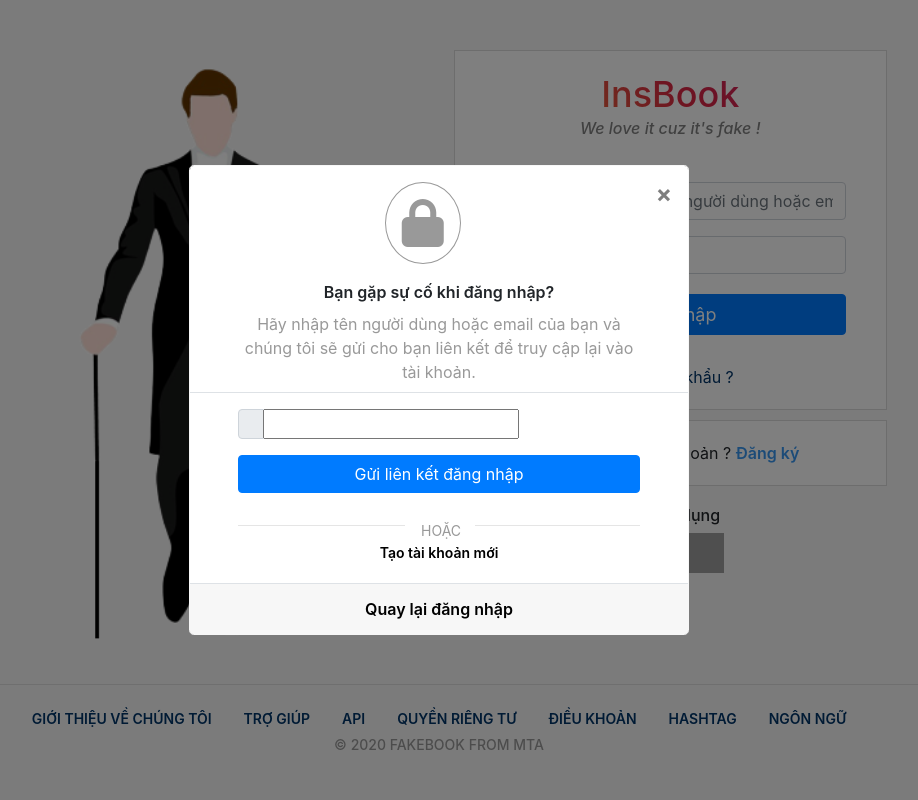
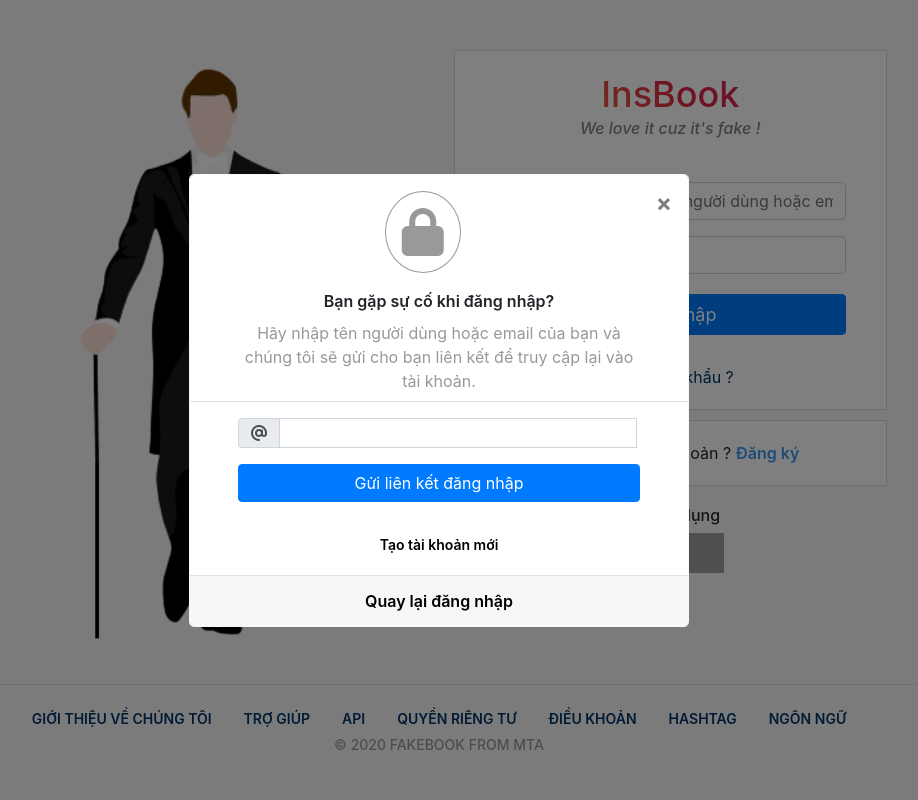
Before and after one commit to sagara11/InsBook, an ASP.NET MVC app: template InsBook/Areas/Client/Views/Login/Index.cshtml in a window 1280 px wide, after a click on "Quên mật khẩu ?". Shown: the whole page, without its empty margins (201-1119 px from the left). Run offline with ASP.NET Core 8 and stand-ins for ASP.NET MVC 5, Linux system fonts and the light colour scheme; the template is opened without the code that fills it, so the values that code supplies are empty; style sheets or scripts are compiled from the project's sources; the project's own start-up code is not run, and a stand-in starts its controllers and pages; some libraries are stand-ins or nearby versions; grey boxes are pictures that could not be loaded.

Commit message:
trang dang ki css

```diff
--- a/InsBook/Areas/Client/Views/Login/Index.cshtml
+++ b/InsBook/Areas/Client/Views/Login/Index.cshtml
@@ -42,7 +42,7 @@
                                 <div class="input-group">
                                     <div class="input-group-prepend">
                                         <div class="input-group-text">
-                                            <i class="fas fa-user-tie"></i>
+                                            <i class="fas fa-key"></i>
                                         </div>
                                     </div>
                                     @Html.TextBoxFor(model => model.Password, new { @class = "form-control", @type = "password", @placeholder = "Mật khẩu", @autoforcus = "autoforcus" })
@@ -87,17 +87,17 @@
                             {
                                 @Html.AntiForgeryToken()
                                 @Html.ValidationSummary(true, "", new { @class = "text-danger" })
-                                <div class="input-group">
-                                    <div class="input-group-prepend">
-                                        <span class="input-group-text" id=""></span>
+                            <div class="input-group">
+                                <div class="input-group-prepend">
+                                    <div class="input-group-text">
+                                        <i class="fas fa-at"></i>
                                     </div>
-                                    @Html.TextBoxFor(model => model.Email, new { htmlAttributes = new { @class = "form-control", @placeholder = "Email, điện thoại hoặc tên người dùng" } })
-                                    @Html.ValidationMessageFor(model => model.Email, "", new { @class = "text-danger" })
                                 </div>
+                                @Html.TextBoxFor(model => model.Email, new { htmlAttributes = new { @class = "form-control", @placeholder = "Email, điện thoại hoặc tên người dùng" } })
+                                @Html.ValidationMessageFor(model => model.Email, "", new { @class = "text-danger" })
+                            </div>
                                 <button type="submit" class="btn btn-block btn-primary">Gửi liên kết đăng nhập</button>
                             }
-                            <hr>
-                            <p>HOẶC</p>
                             <a href="http://localhost/messenger-frontend/views/pages/register.php" title="">Tạo tài khoản mới</a>
                         </div>
                         <div class="modal-footer">
--- a/InsBook/Assets/css/pages/login.css
+++ b/InsBook/Assets/css/pages/login.css
@@ -100,21 +100,14 @@ main #login-page .modal-content {
     main #login-page .modal-content .modal-body .input-group {
       padding: 16px 0;
       position: relative; }
-    main #login-page .modal-content .modal-body hr {
-      margin-top: 32px; }
-    main #login-page .modal-content .modal-body p {
-      margin-bottom: 0;
-      padding: 0 16px;
-      width: 14%;
-      position: absolute;
-      top: 127px;
-      left: 215px;
-      background-color: #fff;
-      font-size: 14px;
-      color: #999;
-      font-size: 600; }
+      main #login-page .modal-content .modal-body .input-group input {
+        max-width: unset;
+        width: 89%;
+        border: 1px solid #ced4da; }
+        main #login-page .modal-content .modal-body .input-group input:focus {
+          border: 1px solid #ced4da; }
     main #login-page .modal-content .modal-body a {
-      margin-top: 12px;
+      margin-top: 32px;
       text-decoration: none;
       font-size: 14px;
       font-weight: 600;
--- a/InsBook/Assets/css/pages/login.scss
+++ b/InsBook/Assets/css/pages/login.scss
@@ -3,25 +3,29 @@ main {
 		.images-sidebar {
 			height: 618px;
 			width: 100%;
+
 			img {
 				width: 100%;
 				height: 100%;
 				object-fit: cover;
 			}
 		}
+
 		.form-login {
 			background-color: #fff;
 			border: 1px solid #dbdbdb;
 			margin-bottom: 10px;
+
 			h1 {
 				text-align: center;
 				font-size: 36px;
 				padding-top: 22px;
 				background: -webkit-linear-gradient(45deg, #f09433 0%,#e6683c 25%,#dc2743 50%,#cc2366 75%,#bc1888 100%);
-			  	-webkit-background-clip: text;
-			  	-webkit-text-fill-color: transparent;
-			  	margin-bottom: 0;
+				-webkit-background-clip: text;
+				-webkit-text-fill-color: transparent;
+				margin-bottom: 0;
 			}
+
 			p {
 				margin-bottom: 42px;
 				text-align: center;
@@ -29,22 +33,28 @@ main {
 				font-weight: 500;
 				color: rgb(129, 129, 129);
 			}
+
 			.login-form {
 				padding: 0 40px;
+
 				form {
 					position: relative;
+
 					.input-group {
 						margin-bottom: 16px;
 						position: relative;
+
 						input {
 							max-width: unset;
 						}
 					}
+
 					button.btn-primary {
 						margin-top: 20px;
 						position: relative;
 						font-size: 18px;
 					}
+
 					a {
 						margin-top: 30px;
 						text-align: center;
@@ -57,30 +67,37 @@ main {
 				}
 			}
 		}
+
 		.form-login-register {
 			background-color: #fff;
 			border: 1px solid #dbdbdb;
 			padding: 20px 20px;
+
 			p {
 				margin-bottom: 0;
 				text-align: center;
+
 				a {
-					color : #3897f0;
+					color: #3897f0;
 					font-weight: 600;
 					text-decoration: none;
 				}
 			}
 		}
+
 		.web-apps {
 			padding-top: 20px;
+
 			h3 {
 				font-size: 16px;
 				text-align: center;
 			}
+
 			.web-apps-thumbnai {
 				display: flex;
 				align-items: center;
 				justify-content: center;
+
 				img {
 					height: 40px;
 					width: auto;
@@ -88,31 +105,39 @@ main {
 				}
 			}
 		}
+
 		.modal-content {
 			border-color: rgb(247, 247, 247);
+
 			.modal-header {
 				.modal-title {
 					margin-left: auto;
+
 					i {
 						border: 1px solid #999;
-						color : #999;
+						color: #999;
 						border-radius: 50%;
 						padding: 16px;
 					}
 				}
+
 				border-bottom: none;
 			}
+
 			.modal-sub-header {
 				border-bottom: 1px solid #dee2e6;
+
 				p {
 					margin-bottom: 0;
 					text-align: center;
 				}
+
 				.modal-sub-header-title {
 					font-weight: 600;
 					font-size: 16px;
 					margin-bottom: 8px;
 				}
+
 				.modal-sub-header-content {
 					color: #999;
 					font-weight: 400;
@@ -121,30 +146,27 @@ main {
 					padding: 0 48px;
 				}
 			}
+
 			.modal-body {
 				padding: 0 48px;
 				position: relative;
+
 				.input-group {
 					padding: 16px 0;
 					position: relative;
+
+					input {
+						max-width: unset;
+						width: 89%;
+						border: 1px solid #ced4da;
+						&:focus {
+							border: 1px solid #ced4da;
+						}
+					}
 				}
-				hr {
+
+				a {
 					margin-top: 32px;
-				}
-				p {
-					margin-bottom: 0;
-					padding: 0 16px;
-					width: 14%;
-					position: absolute;
-					top: 127px;
-					left: 215px;
-					background-color: #fff;
-					font-size: 14px;
-					color: #999;
-					font-size: 600;
-				}
-				a {
-					margin-top: 12px;
 					text-decoration: none;
 					font-size: 14px;
 					font-weight: 600;
@@ -154,9 +176,11 @@ main {
 					margin-bottom: 20px;
 				}
 			}
+
 			.modal-footer {
 				padding: 0;
 				margin: 0;
+
 				button {
 					margin: 0;
 					border-top-left-radius: 0;
```
Also changed, not shown: 1 other file.
